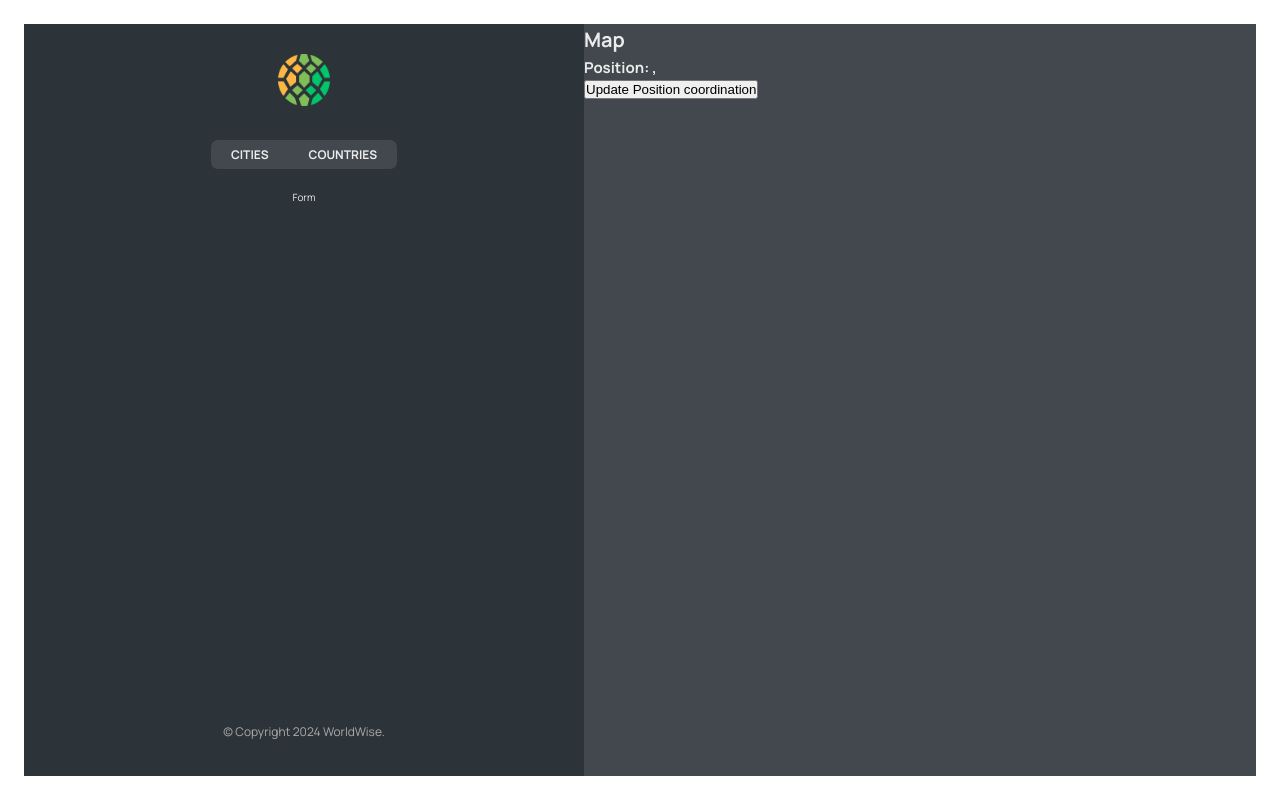
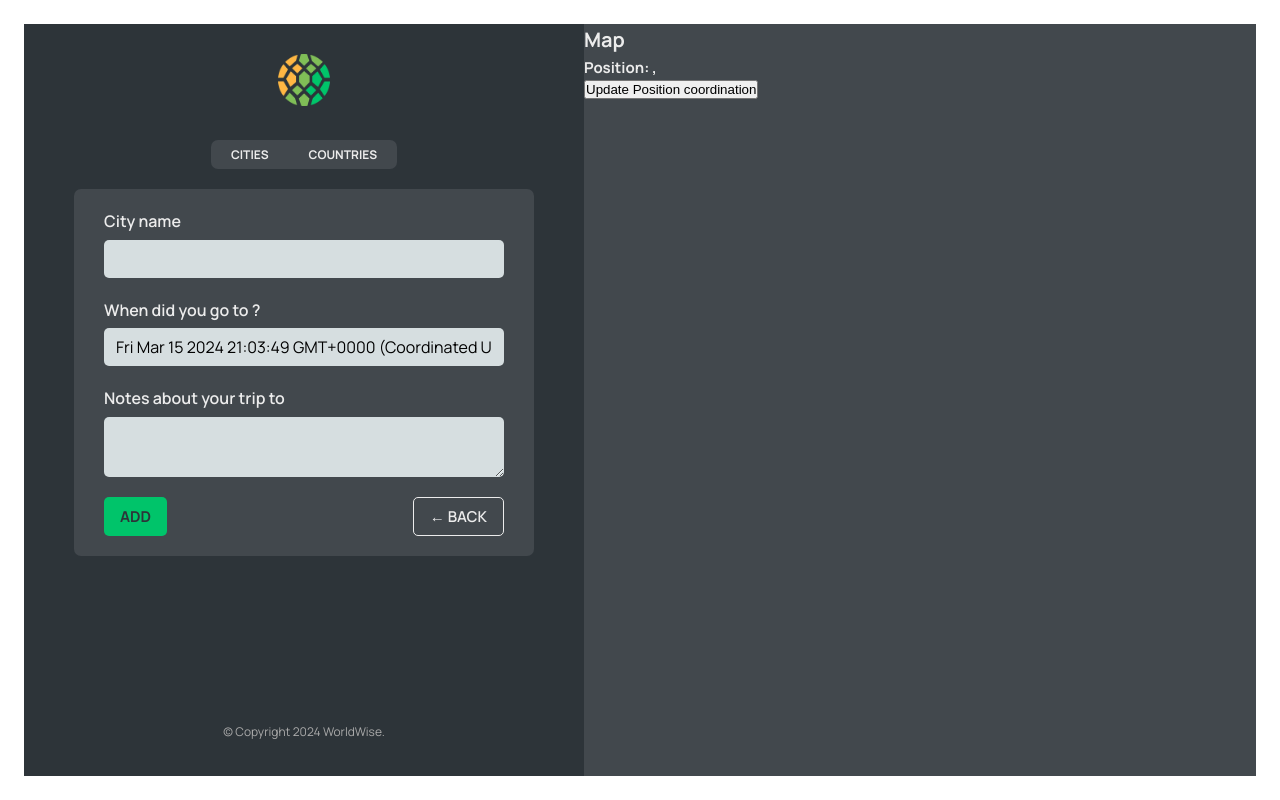
Before and after one commit to mohammed-manahi/worldwise, a React (Vite) app: page /app/form in a window 1280 px wide. Built offline with nearby package versions, Linux system fonts and the light colour scheme; data requests are answered from the project's data file.

Commit message:
Implement useNavigate hook to move to URLs and get back without link.

```diff
--- a/src/App.jsx
+++ b/src/App.jsx
@@ -9,6 +9,7 @@
 import CityList from "./components/CityList.jsx";
 import CountryList from "./components/CountryList.jsx";
 import City from "./components/City.jsx";
+import Form from "./components/Form.jsx";
 
 // Define API url
 const apiUrl = `http://localhost:9900`;
@@ -51,7 +52,8 @@
                     {/* Dynamic URL route state using city id */}
                     <Route path="cities/:id" element={<City/>}/>
                     <Route path="countries" element={<CountryList cities={cities} isLoading={isLoading}/>}/>
-                    <Route path="form" element={<p>Form</p>}/>
+                    {/* Programmatic navigation */}
+                    <Route path="form" element={<Form/>}/>
                 </Route>
                 <Route path="login" element={<Login/>}/>
                 {/* Handle unmatched routes */}
--- /dev/null
+++ b/src/components/Button.jsx
@@ -0,0 +1,7 @@
+import styles from "./Button.module.css"
+
+export default function Button({children, onClick, type}) {
+    return (
+        <button onClick={onClick} className={`${styles.btn} ${styles[type]}`}>{children}</button>
+    );
+}
--- a/src/components/CountryList.jsx
+++ b/src/components/CountryList.jsx
@@ -25,7 +25,7 @@
     return (
         <ul className={styles.countryList}>
             {/* eslint-disable-next-line react/prop-types */}
-            {countries.map(country => <CountryItem country={country}/>)}
+            {countries.map(country => <CountryItem country={country} key={country.id}/>)}
         </ul>
     );
 }
--- a/src/components/Form.jsx
+++ b/src/components/Form.jsx
@@ -1,8 +1,10 @@
 // "https://api.bigdatacloud.net/data/reverse-geocode-client?latitude=0&longitude=0"
 
-import { useState } from "react";
+import {useState} from "react";
 
 import styles from "./Form.module.css";
+import Button from "./Button.jsx";
+import {useNavigate} from "react-router-dom";
 
 export function convertToEmoji(countryCode) {
     const codePoints = countryCode
@@ -13,6 +15,8 @@
 }
 
 function Form() {
+    // useNavigate hook to go back
+    const navigate = useNavigate();
     const [cityName, setCityName] = useState("");
     const [country, setCountry] = useState("");
     const [date, setDate] = useState(new Date());
@@ -49,8 +53,14 @@
             </div>
 
             <div className={styles.buttons}>
-        <button>Add</button>
-        <button>&larr; Back</button>
+                {/* Use button component */}
+                <Button type="primary">Add</Button>
+                <Button type="back" onClick={(event) => {
+                    event.preventDefault();
+                    navigate(-1);
+                }}>
+                    &larr; Back
+                </Button>
             </div>
         </form>
     );
--- a/src/components/Map.jsx
+++ b/src/components/Map.jsx
@@ -1,14 +1,17 @@
 import styles from "./Map.module.css"
-import {useSearchParams} from "react-router-dom";
+import {useNavigate, useSearchParams} from "react-router-dom";
 
 export default function Map() {
+    // The useNavigate hook is provided by React Router to navigate to a new URL without click
+    const navigate = useNavigate()
     // Extract the query string using searchParams
     const [searchParams, setSearchParams] = useSearchParams();
     const lat = searchParams.get("lat");
     const lng = searchParams.get("lng");
 
     return (
-        <div className={styles.mapContainer}>
+        // Use the navigate function of the useNavigate hook to navigate to the form
+        <div className={styles.mapContainer} onClick={()=>{navigate("form")}}>
             <h1>Map</h1>
             <h2>Position: {lat}, {lng}</h2>
             {/* Update the query string using setSearchParams */}
```
Lines whose indentation alone changed are shown as unchanged.
